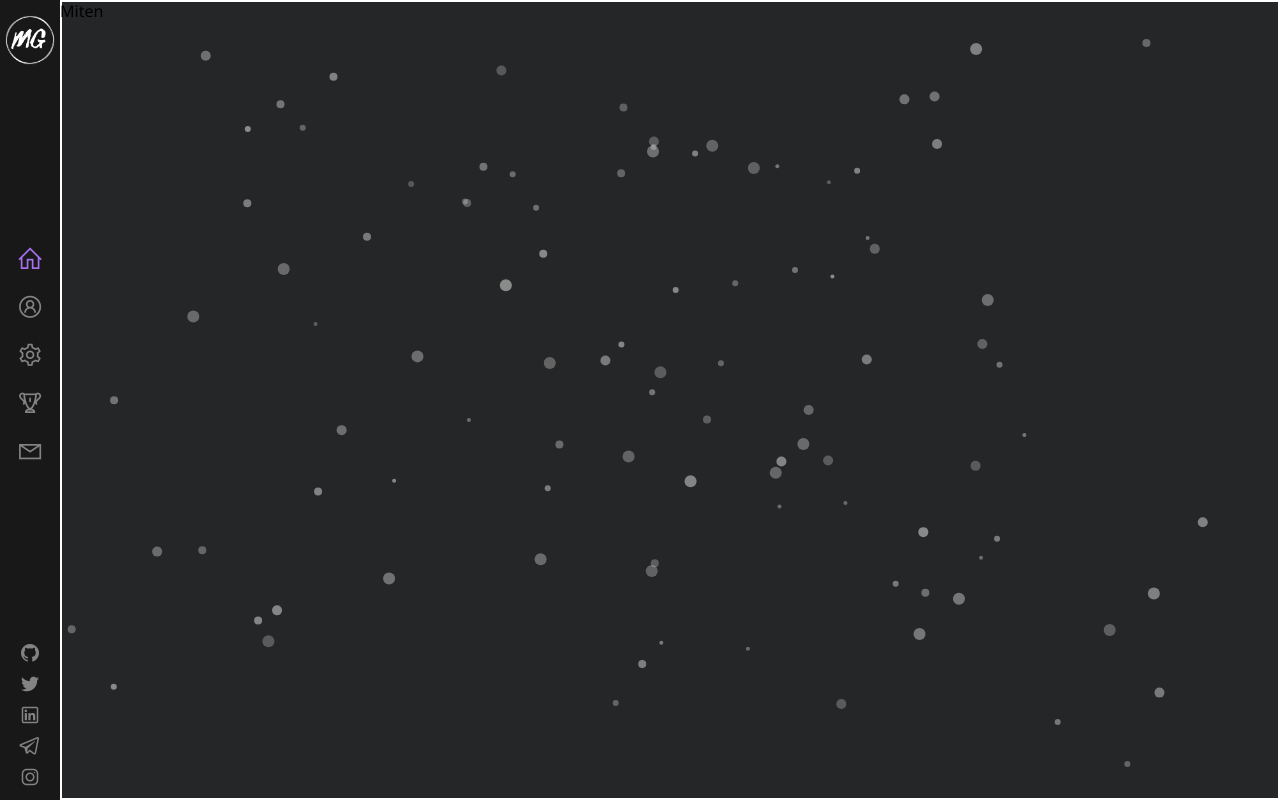
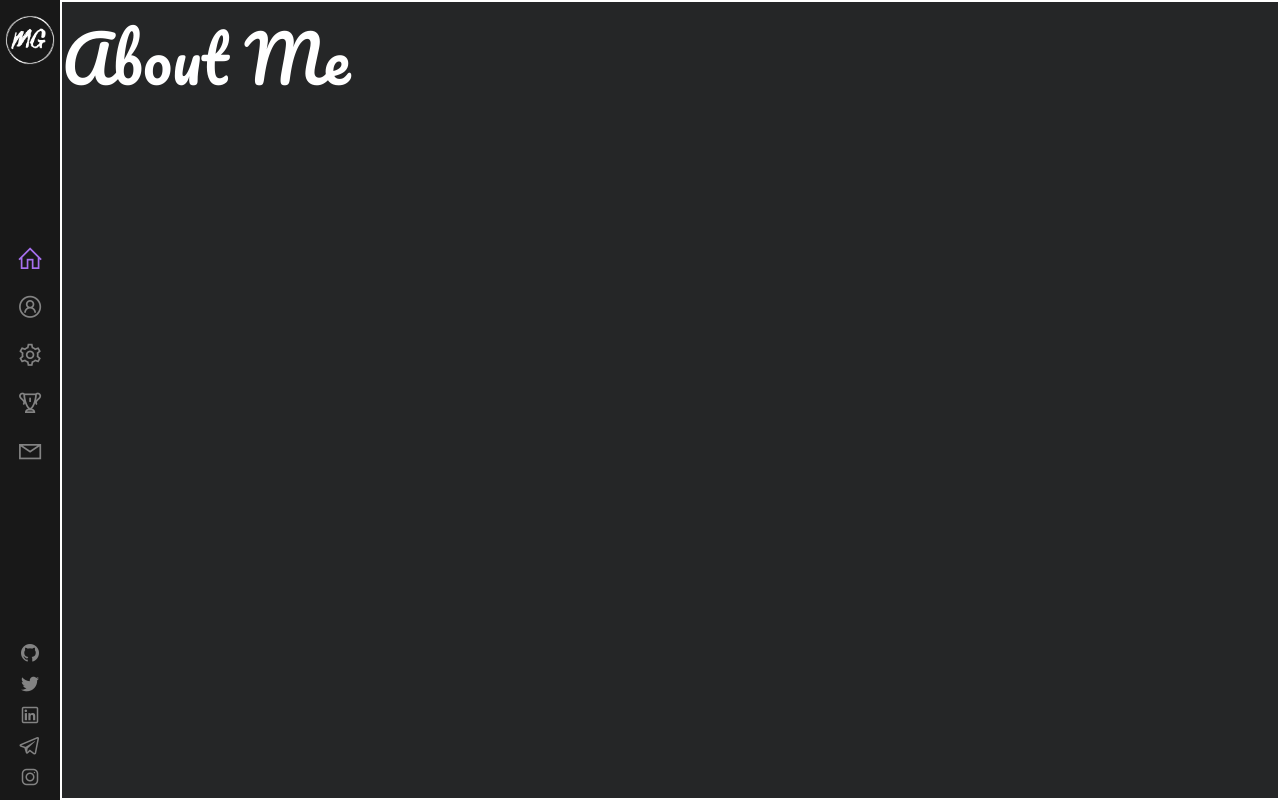
Before and after one commit to GajjarMiten/React-Portfolio, a React (Vite) app: page / in a window 1280 px wide. Built offline with nearby package versions, Linux system fonts and the light colour scheme.

Commit message:
added bouncy text

```diff
--- a/index.html
+++ b/index.html
@@ -10,6 +10,11 @@
             integrity="sha512-vebUliqxrVkBy3gucMhClmyQP9On/HAWQdKDXRaAlb/FKuTbxkjPKUyqVOxAcGwFDka79eTF+YXwfke1h3/wfg=="
             crossorigin="anonymous"
         />
+        <link rel="preconnect" href="https://fonts.gstatic.com" />
+        <link
+            href="https://fonts.googleapis.com/css2?family=Acme&family=Pacifico&display=swap"
+            rel="stylesheet"
+        />
         <title>Miten Gajjar</title>
     </head>
     <body>
--- a/src/components/base/Base.tsx
+++ b/src/components/base/Base.tsx
@@ -6,7 +6,7 @@ const spark = keyframes`
         opacity:0;
     }
     to{
-        opacity:0.7;
+        opacity:0.8;
     }
 `;
 
@@ -28,6 +28,7 @@ const Container = styled(Wrapper)`
     top: 0;
     left: 0;
     overflow: scroll;
+    z-index: 10;
 `;
 
 const Base: React.FC = (props) => {
@@ -40,10 +41,10 @@ const Base: React.FC = (props) => {
                     key={idx}
                     cx={Math.floor(Math.random() * svg.clientWidth)}
                     cy={Math.floor(Math.random() * svg.clientHeight)}
-                    r={Math.floor(Math.random() * 5 + 2)}
+                    r={Math.floor(Math.random() * 3 + 2)}
                     style={{
                         animationDelay: `${Math.random()}s`,
-                        transition: `all 10s linear`,
+                        transition: `all 15s linear`,
                     }}
                 />
             );
@@ -51,16 +52,16 @@ const Base: React.FC = (props) => {
         setDots(newDots);
     };
 
-    useEffect(() => {
-        const svg = document.querySelector("svg")!;
-        updateDots(svg);
-        setTimeout(() => {
-            animate(svg);
-        }, 100);
-        setInterval(() => {
-            animate(svg);
-        }, 10000);
-    }, []);
+    // useEffect(() => {
+    //     const svg = document.querySelector("svg")!;
+    //     updateDots(svg);
+    //     setTimeout(() => {
+    //         animate(svg);
+    //     }, 100);
+    //     setInterval(() => {
+    //         animate(svg);
+    //     }, 15000);
+    // }, []);
 
     const animate = (svg: any) => {
         const circles = document.querySelectorAll("circle");
@@ -76,11 +77,10 @@ const Base: React.FC = (props) => {
                 height="100%"
                 width="100%"
                 style={{
-                    border: "solid 2px white",
                     position: "absolute",
                     top: "0",
                     left: "0",
-                    zIndex: 0,
+                    zIndex: 4,
                 }}
             >
                 {dots}
--- /dev/null
+++ b/src/components/bouncyText/BouncyText.style.ts
@@ -0,0 +1,17 @@
+import styled from "styled-components";
+
+const BouncyWord = styled.span.attrs({ className: "word" })`
+    display: inline-block;
+    font-size: ${({ theme }) => theme.headingLG};
+    color: ${({ theme }) => theme.headingColor};
+    font-family: "Pacifico", cursive;
+    /* margin: 0 10px; */
+    transition: transform 0.3s ease-out;
+    animation-duration: 1s;
+    animation-direction: both;
+    &:hover {
+        color: ${({ theme }) => theme.accentColor};
+    }
+`;
+
+export { BouncyWord };
--- /dev/null
+++ b/src/components/bouncyText/BouncyText.tsx
@@ -0,0 +1,43 @@
+import React, { useEffect } from "react";
+import { BouncyWord } from "./BouncyText.style";
+
+const BouncyText: React.FC<{ text: string; offset: number }> = ({
+    text,
+    offset = 0,
+}) => {
+    useEffect(() => {
+        const words = document.querySelectorAll(".word");
+        let time = 300 + offset;
+        words.forEach((word) => {
+            setTimeout(() => {
+                word.classList.add("bounceIn");
+            }, time);
+            time += 100;
+        });
+    }, []);
+
+    return (
+        <div>
+            {Array.from({ length: text.length }, (_, idx) => {
+                return (
+                    <BouncyWord
+                        onMouseEnter={(e) => {
+                            e.currentTarget.classList.remove("bounceIn");
+                            e.currentTarget.classList.add("bounce");
+                        }}
+                        onAnimationEnd={(e) => {
+                            if (e.animationName === "bounce") {
+                            }
+                            e.currentTarget.classList.remove("bounce");
+                        }}
+                        key={idx}
+                    >
+                        {text.charAt(idx)}
+                    </BouncyWord>
+                );
+            })}
+        </div>
+    );
+};
+
+export default BouncyText;
--- /dev/null
+++ b/src/components/wrapper/Wrapper.tsx
@@ -0,0 +1,9 @@
+import styled from "styled-components";
+
+const Wrapper = styled.section`
+    min-height: 100vh;
+    min-width: 100%;
+    border: solid 2px white;
+`;
+
+export default Wrapper;
--- a/src/pages/entrypage/EntryPage.style.ts
+++ b/src/pages/entrypage/EntryPage.style.ts
@@ -1,8 +1 @@
 import styled from "styled-components";
-
-const Wrapper = styled.section`
-    min-height: 110vh;
-    min-width: 100%;
-`;
-
-export { Wrapper };
--- a/src/pages/entrypage/EntryPage.tsx
+++ b/src/pages/entrypage/EntryPage.tsx
@@ -1,8 +1,13 @@
 import React from "react";
-import { Wrapper } from "./EntryPage.style";
+import BouncyText from "../../components/bouncyText/BouncyText";
+import Wrapper from "../../components/wrapper/Wrapper";
 
 const EntryPage: React.VFC = () => {
-    return <Wrapper>Miten</Wrapper>;
+    return (
+        <Wrapper>
+            <BouncyText text="About&nbsp;Me" offset={400} />
+        </Wrapper>
+    );
 };
 
 export default EntryPage;
--- a/src/style/global.ts
+++ b/src/style/global.ts
@@ -1,4 +1,43 @@
-import { createGlobalStyle, css } from "styled-components";
+import { createGlobalStyle, css, keyframes } from "styled-components";
+
+const bounce = keyframes`
+   from {
+    transform: scale3d(1, 1, 1);
+  }
+
+  30% {
+    transform: scale3d(1.25, 0.75, 1);
+  }
+
+  40% {
+    transform: scale3d(0.75, 1.25, 1);
+  }
+
+  50% {
+    transform: scale3d(1.15, 0.85, 1);
+  }
+
+  65% {
+    transform: scale3d(.95, 1.05, 1);
+  }
+
+  75% {
+    transform: scale3d(1.05, .95, 1);
+  }
+
+  to {
+    transform: scale3d(1, 1, 1);
+  }
+  `;
+const bounceIn = keyframes`
+    0%   { transform: scale(1,1)      translateY(0); }
+    10%  { transform: scale(1.1,.9)   translateY(0); }
+    30%  { transform: scale(.9,1.1)   translateY(-14px); }
+    50%  { transform: scale(1.05,.95) translateY(0); }
+    57%  { transform: scale(1,1)      translateY(-7px); }
+    64%  { transform: scale(1,1)      translateY(0); }
+    100% { transform: scale(1,1)      translateY(0); }
+`;
 
 const GlobalStyle = createGlobalStyle`
     *{
@@ -10,7 +49,13 @@ const GlobalStyle = createGlobalStyle`
     ::-webkit-scrollbar {
         display: none;
      }
-
+     .bounce{
+         animation-name:${bounce};
+     }
+     .bounceIn{
+        animation-name: ${bounceIn};
+        animation-timing-function: cubic-bezier(0.280, 0.840, 0.420, 1);
+     }
 `;
 
 const theme = {
@@ -21,6 +66,13 @@ const theme = {
     accentColor: "#a770ef",
     navBackGround: "#181818",
     navbarWidth: "60px",
+    headingColor: "white",
+    headingLG: "4rem",
+    headingMD: "3rem",
+    headingSM: "2rem",
+    textLG: "1.5rem",
+    textMD: "1.3rem",
+    textSM: "1rem",
 };
 
 const column = css`
```
